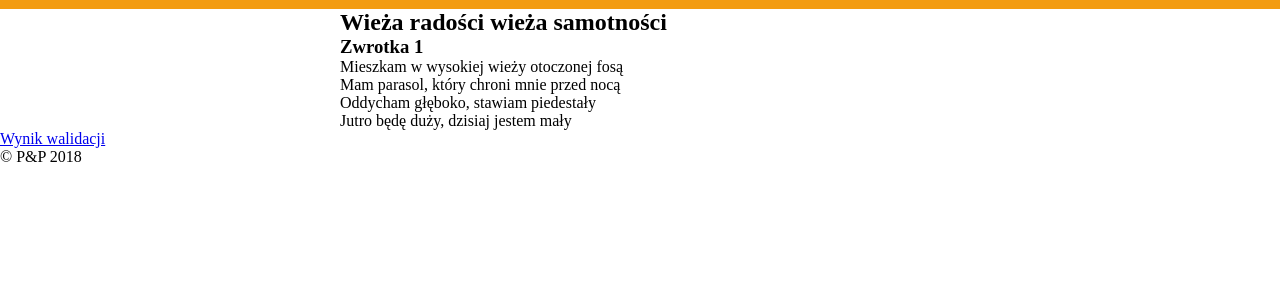
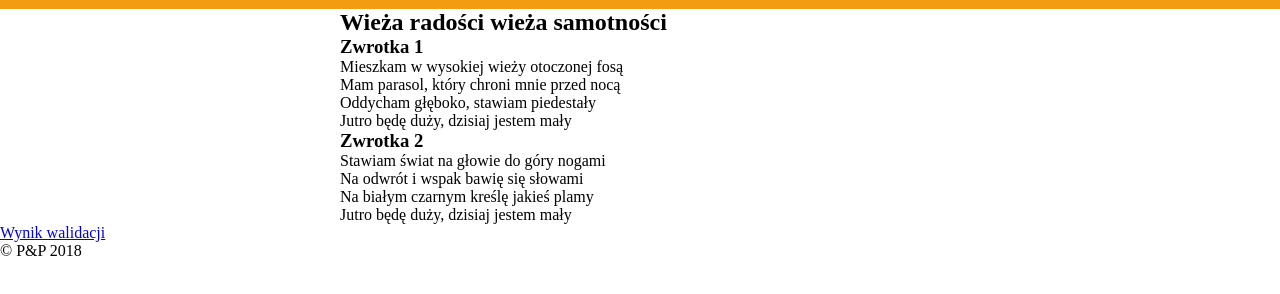
Before and after one commit to przygoda2/naukaGita2, a plain HTML site: page index.html in a window 1280 px wide. Shown: the part 88-382 px from the top of the page. Drawn offline with Linux system fonts and the light colour scheme.

Commit message:
Add content verse 2

```diff
--- a/index.html
+++ b/index.html
@@ -21,6 +21,15 @@
 			<p>Oddycham głęboko, stawiam piedestały</p>
             <p>Jutro będę duży, dzisiaj jestem mały</p>
 		</div>
+		<div class="verse-title">
+			<h3>Zwrotka 2</h3>
+		</div>
+		<div class="verse-paragraph">
+			<p>Stawiam świat na głowie do góry nogami</p>
+			<p>Na odwrót i wspak bawię się słowami</p>
+			<p>Na białym czarnym kreślę jakieś plamy</p>
+            <p>Jutro będę duży, dzisiaj jestem mały</p>
+		</div>
 	</div>
 	<footer class="footer">
 		<div class="footer_aside">
```
